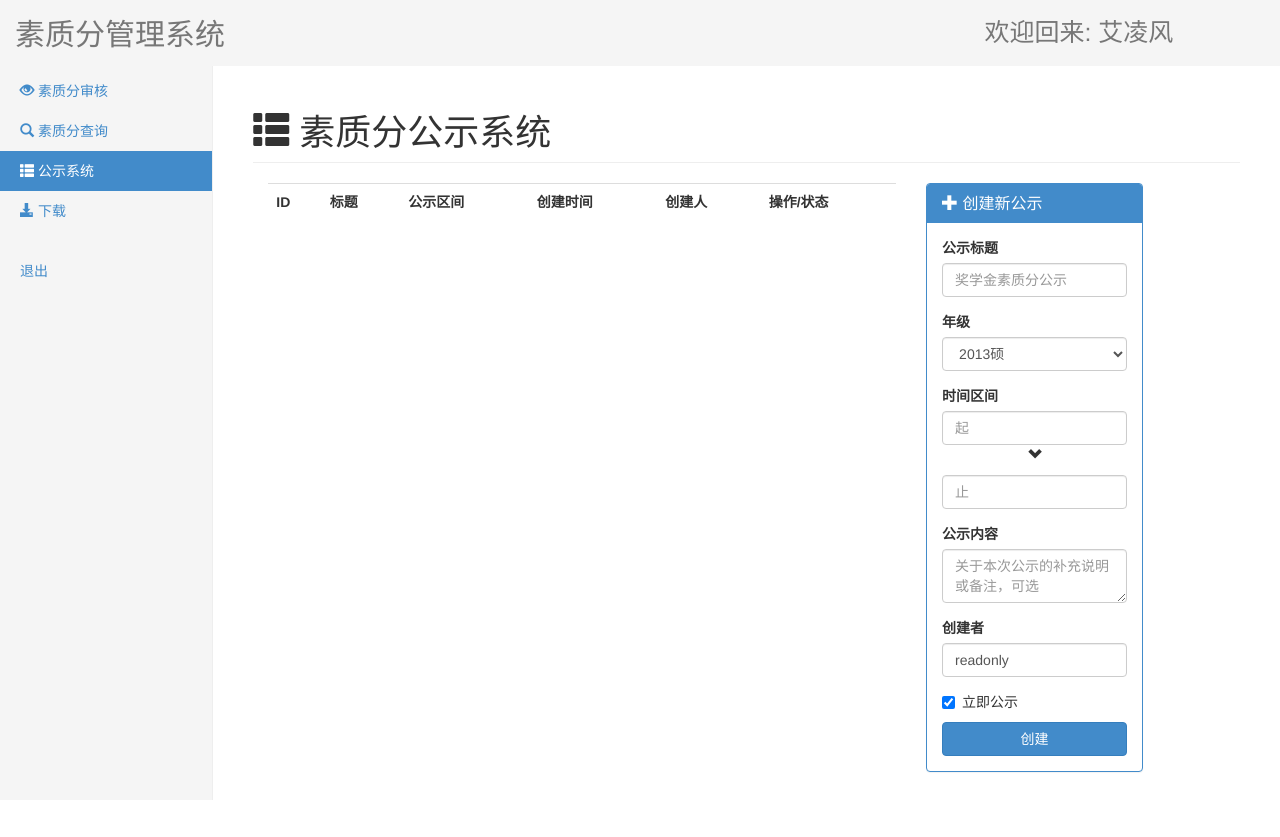
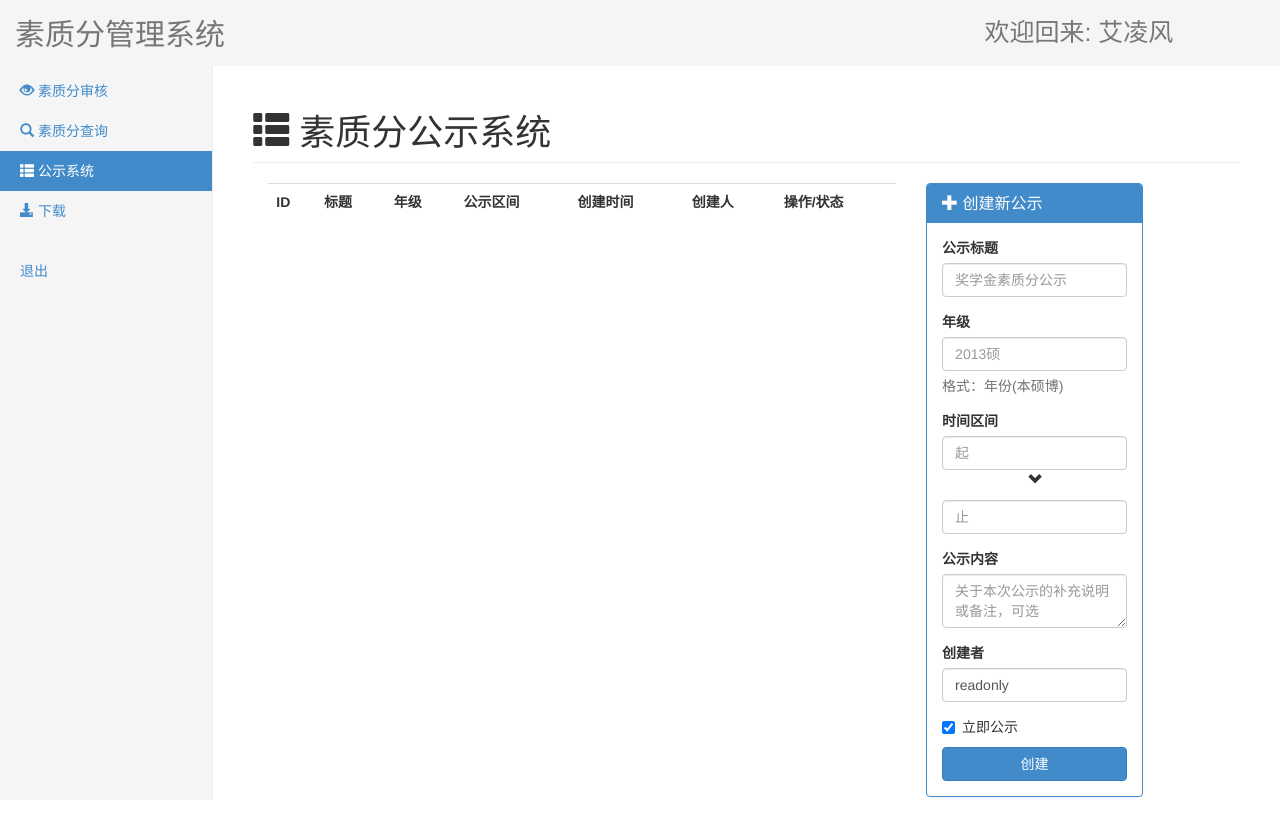
Before and after one commit to hanxiaomax/scorecalcu4ME, a Flask app: template app/templates/admin_publicity.html in a window 1280 px wide. Before the commit the page ends 800 px from the top, so only its background shows below. Run offline with Flask 2, Linux system fonts and the light colour scheme; the template is opened without the code that fills it: values that come from a table or form of the project are taken from there, others are empty; data comes from the database, SQL or seed files in the repository; both versions use the stored data as it was after the commit; parts of the project's set-up code (start-up, migrations or seed data) failed here and were passed over; some libraries are stand-ins or nearby versions.

Commit message:
自定义校验

```diff
--- /dev/null
+++ b/app/static/js/constom.js
@@ -0,0 +1,4 @@
+jQuery.validator.addMethod("grade", function(value, element) {
+    var tel = /^[0-9]{6}$/;
+    return this.optional(element) || (tel.test(value));
+}, "请正确填写您的邮政编码");
--- a/app/templates/admin_publicity.html
+++ b/app/templates/admin_publicity.html
@@ -1,5 +1,7 @@
 {% extends "base.html" %}
 {% block content %}
+
+
   <style type="text/css">
   /*
   * Base structure
@@ -122,10 +124,8 @@ background:  0px 0px; padding-left: 16px; padding-bottom: 2px; font-weight: bold
                       </div>
                       <div class="form-group">
                         <label for="gradelist">年级</label>
-                        <select class="form-control" id="gradelist">
-                          <option value='2013硕'>2013硕</option>
-                          <option value='2012博'>2012博</option>
-                        </select>
+                        <input type="text" class="form-control" name="gradeinput" id="gradeinput" placeholder="2013硕">
+                        <span class="help-block">格式：年份(本硕博)</span>
                       </div>
 
                       <div class="form-group">
@@ -196,7 +196,7 @@ background:  0px 0px; padding-left: 16px; padding-bottom: 2px; font-weight: bold
           ischecked:ischecked,
           adminNAME:$("#adminname").val(),
           admin:{{user.campID}},
-          grade:$("#gradelist option:selected").text(),
+          grade:$('input[name="gradeinput"]').val(),
       },
       function(){
         alert("提交成功")
@@ -219,7 +219,7 @@ function add_excel_list() {
       pic: "111"
     },
     function(data) {
-      var thead = "<tr><th>ID</th><th>标题</th><th>公示区间</th><th>创建时间</th><th>创建人</th><th>操作/状态</th></tr>" //不能包含<thead>
+      var thead = "<tr><th>ID</th><th>标题</th><th>年级</th><th>公示区间</th><th>创建时间</th><th>创建人</th><th>操作/状态</th></tr>" //不能包含<thead>
       $("#exceltable").append(thead)
       var tbody = ""
       $.each(data.excellist, function() {
@@ -234,7 +234,7 @@ function add_excel_list() {
              btnstyle="btn-warning"
           }
 
-        tbBody += "<tr ><td >" + this.id + "</td>" + "<td>" + this.Excelname + "</td>"+"<td>" + this.creater_time + "</td>" + "<td>" + this.creater + "</td>" + "<td>" + this.creater + "</td>" + "<td>" + "<input type='button' class='btn btn-info btn-xs' value='下载查看' onclick='view(this)'/><span> </span><input type='button' value='删除' class='btn btn-danger btn-xs' onclick='del(this)' /> <span>/</span> <input type='button' value='"+this.status+"' id='ing' class='btn "+btnstyle+" btn-xs' onclick='status(this)' />" + "</td></tr>";
+        tbBody += "<tr ><td >" + this.id + "</td>" + "<td>" + this.grade + "</td>"+"<td>" + this.Excelname + "</td>"+"<td>" + this.creater_time + "</td>" + "<td>" + this.creater + "</td>" + "<td>" + this.creater + "</td>" + "<td>" + "<input type='button' class='btn btn-info btn-xs' value='下载查看' onclick='view(this)'/><span> </span><input type='button' value='删除' class='btn btn-danger btn-xs' onclick='del(this)' /> <span>/</span> <input type='button' value='"+this.status+"' id='ing' class='btn "+btnstyle+" btn-xs' onclick='status(this)' />" + "</td></tr>";
 
         $("#exceltable").append(tbBody)
       });
@@ -332,6 +332,8 @@ function InitTimepicker() {
 }
 
 $().ready(function() {
+
+
  $("#excelform").validate(
   {
     rules: {
@@ -345,14 +347,23 @@ $().ready(function() {
           },
           name: {
             required:true,
+          },
+          gradeinput:
+          {
+            right_format:true,
+          },
 
-          },
 
         },
     wrapper: "p"
 
   });
 });
+
+jQuery.validator.addMethod("right_format", function(value, element) {
+    var tel = /^20[0-9]{2}[本,硕,博]$/;
+    return this.optional(element) || (tel.test(value));
+}, "请使用正确的格式，如2013本");
 
 InitTimepicker()
 add_excel_list()
--- a/app/templates/admin_search.html
+++ b/app/templates/admin_search.html
@@ -436,9 +436,11 @@ $().ready(function() {
             required:true,
             dateISO:true
           },
+          gradeinput:{
+            required:true,
+          },
         },
     wrapper: "p"
-
   });
 });
 </script>
--- a/app/templates/base.html
+++ b/app/templates/base.html
@@ -20,6 +20,7 @@
     <script type="text/javascript" src="/static/js/flexigrid.pack.js"></script>
     <script type="text/javascript" src="/static/js/jquery-ui.js"></script>
     <script type="text/javascript" src="/static/validator/jquery.validate.js"></script>
+    <script type="text/javascript" src="/static/js/constom.js"></script>
 
 
 
```
Also changed, not shown: app.db, app/static/validator/jquery.validate.js.
